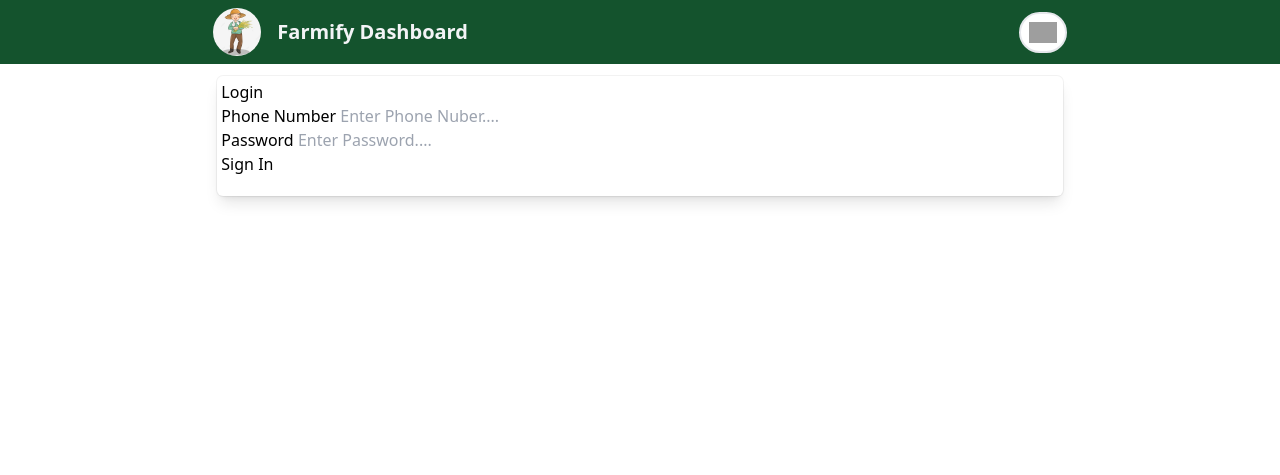
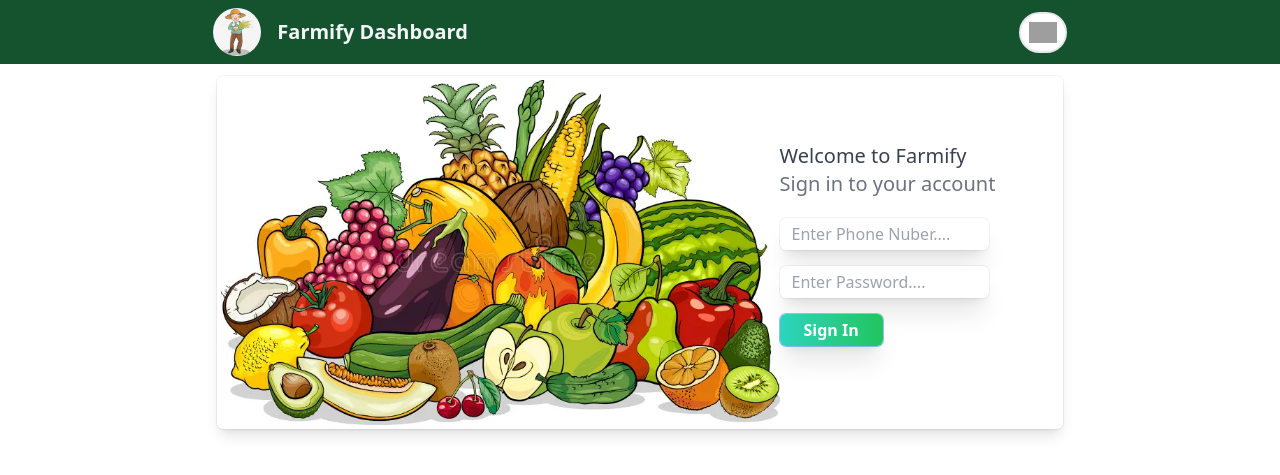
Before and after one commit to PraveenPallagani/Farmify, a Django app: page /auth/signin in a window 1280 px wide. Shown: the top 475 px of the page. Run offline with Django 5.2, Linux system fonts and the light colour scheme; some libraries are stand-ins or nearby versions; grey boxes are pictures that could not be loaded.

Commit message:
add login page

```diff
--- a/templates/authentication/signin.html
+++ b/templates/authentication/signin.html
@@ -1,4 +1,5 @@
 {% extends "../base.html" %}
+{% load static %}
 
 {% block title %}
     SignIn Page
@@ -7,20 +8,28 @@
 {% block body %}
     <div>
         {% for message in messages %}
-            <li{% if message.tags %} class="{{ message.tags }}"{% endif %}>
+            <li {% if message.tags %} class="{{ message.tags }}"{% endif %}>
                 {{ message }}
             </li>
         {% endfor %}
-        <div>
-            <h2>Login</h2>
-            <form method="post">
-                {% csrf_token %}
-                <label for="phone_number">Phone Number</label>
-                <input type='text' name="phone_number" placeholder="Enter Phone Nuber...." required/><br/>
-                <label for="password">Password</label>
-                <input type='password' name="password" placeholder="Enter Password...." required/><br/>
-                <input type='submit' value='Sign In'/>
-            </form>
+        <div class="w-fill flex justify-center">
+            <div class="w-2/3 h-full">
+                <img class="h-full w-full" src="{% static 'farmify/images/signin-pic.webp' %}" alt="SignIn Side Image"/>
+            </div>
+            <div class="w-1/3 flex justify-center m-auto">
+                <div class="w-full">
+                    <h2 class="text-xl text-gray-700">Welcome to Farmify</h2>
+                    <h2 class="text-xl text-gray-500 mb-5">Sign in to your account</h2>
+
+                    <form method="post">
+                        {% csrf_token %}
+                        <input type='text' name="phone_number" placeholder="Enter Phone Nuber...." class="mb-4 ring-1 rounded-md shadow-xl ring-black/5 w-3/4 py-1 px-3" required/><br/>
+                        <input type='password' name="password" placeholder="Enter Password...." class="mb-4 ring-1  rounded-md shadow-xl ring-black/5  w-3/4 py-1 px-3" required/><br/>
+                        <input type='submit' value='Sign In' class="px-6 py-1 rounded-md font-semibold text-white
+                        bg-gradient-to-r from-teal-400 to-green-500 ring-1 shadow-xl cursor-pointer"/>
+                    </form>
+                <div>
+            </div>
         </div>
     </div>
 {% endblock body %}
--- a/templates/base.html
+++ b/templates/base.html
@@ -61,7 +61,7 @@
             {% endif %}
 
             {% comment %} main content {% endcomment %}
-            <div class="main-content border-solid ring-1
+            <div class="main-content ring-1
             {% if user.is_authenticated %}w-3/4{% else %}w-full{% endif %}
             p-1 m-1 rounded-md bg-white shadow-lg  ring-black/5">
               {% block body %}{% endblock body %}
```
Also changed, not shown: db.sqlite3, static/farmify/images/signin-pic.webp (added), static/farmify/images/signin-pic_1.webp (added).
